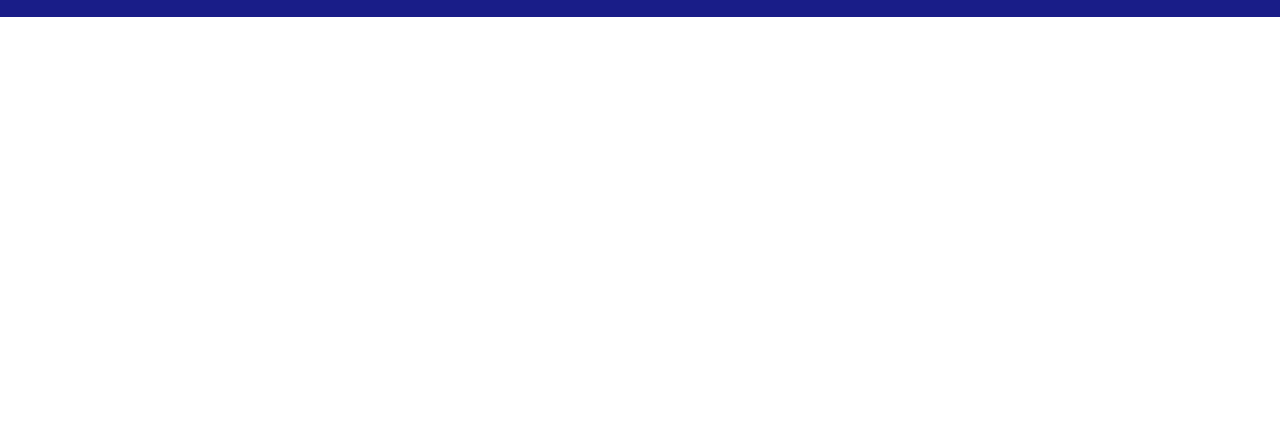
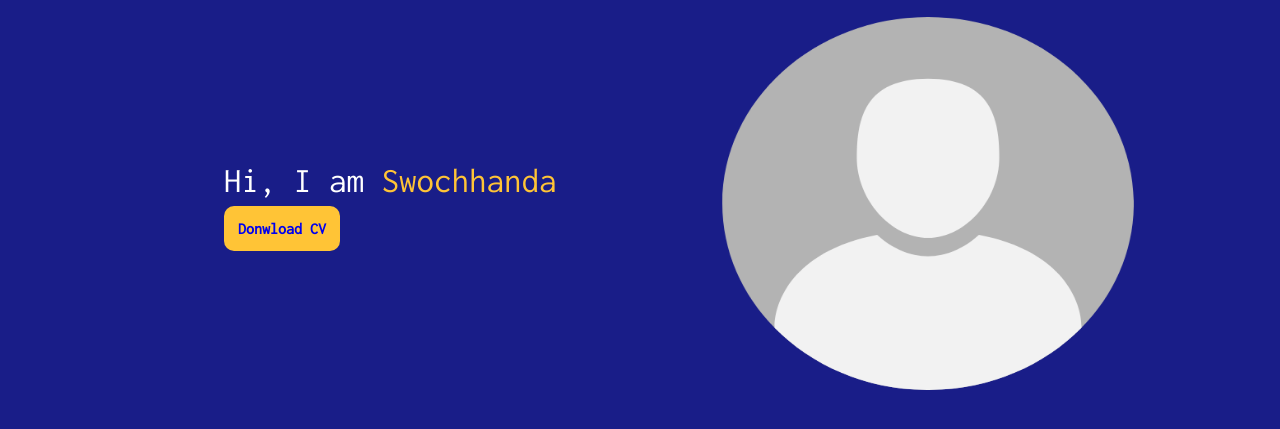
Before and after one commit to sandesh101/St.Lawrence-WEB-, a plain HTML site: page portfolio.html in a window 1280 px wide. Shown: the part 67-496 px from the top of the page. Drawn offline with Linux system fonts and the light colour scheme; a web font is replaced by a local one.

Commit message:
Main Section Changes

```diff
--- a/portfolio.html
+++ b/portfolio.html
@@ -26,5 +26,24 @@
             </ul>
         </nav>
     </div>
+
+
+    <!-- MAINSECTION -->
+
+    <div class="info">
+        <div class="details">
+            <p>Hi, I am <span>Swochhanda</span></p>
+            <a href="Sandesh Rimal Resume.pdf" download>Donwload CV</a>
+        </div>
+
+        <div class="profile_img">
+            <img src="default_user.png" alt="">
+        </div>
+    </div>
+
+
+    <!-- MAINSECTION -->
+
+
 </body>
 </html>
--- a/style.css
+++ b/style.css
@@ -10,6 +10,9 @@
     padding: 0;
     box-sizing: border-box;
     font-family: 'Inconsolata', monospace;
+}
+body{
+    background-color: var(--primary-color);
 }
 
 .profile {
@@ -59,3 +62,49 @@ nav ul li a:hover{
 nav ul li a:hover::after{
     width: 100%;
 }
+
+/* MAINSECTION */
+.info{
+    width: 100%;
+    display: flex;
+}
+
+.details{
+    width: 50%;
+}
+
+.details p{
+    color: #fff;
+    position: relative;
+    top: 35%;
+    left: 35%;
+    font-size: 35px;
+}
+
+.details a{
+    padding: 14px;
+    background-color: var(--secondary-color);
+    position: relative;
+    text-decoration: none;
+    font-weight: bold;
+    border-radius: 10px;
+    top: 40%;
+    left: 35%;
+}
+
+ .details span{
+    color: var(--secondary-color);
+ }
+
+.profile_img{
+    width: 50%;
+    height: auto;
+}
+
+.profile_img img{
+    height: 90%;
+    width: 90%;
+    border-radius: 50%;
+}
+
+/* MAINSECTION */
```
Also changed, not shown: 1 other file.
